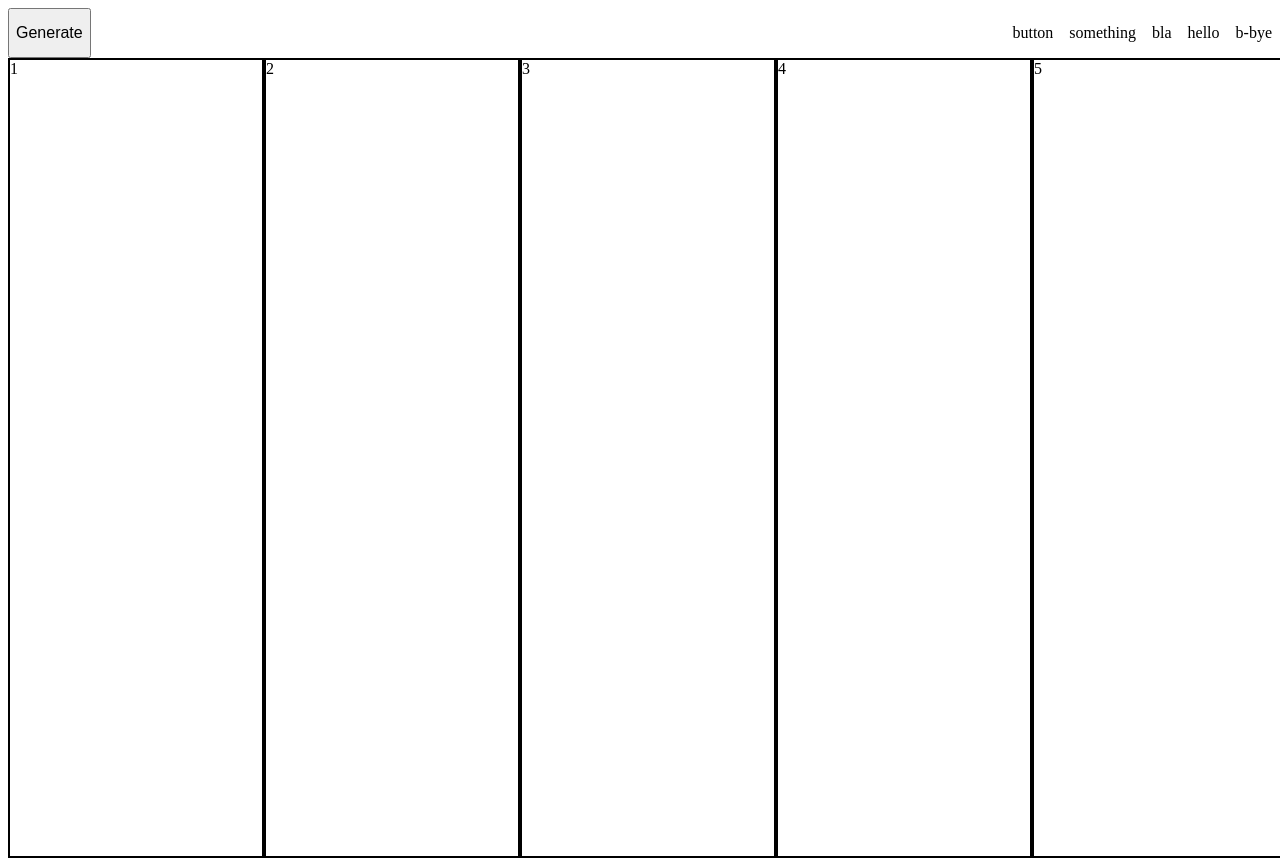
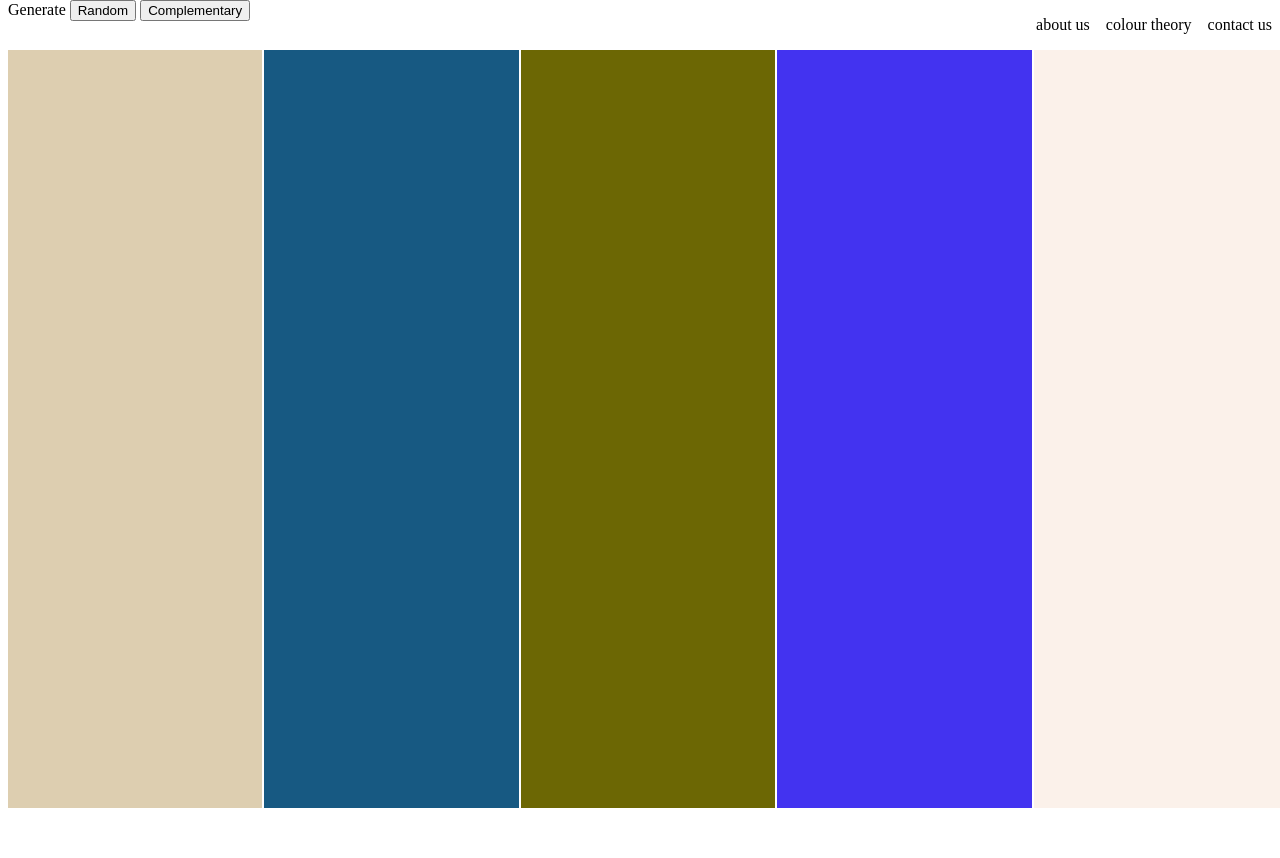
Before and after one commit to modanova/Palettetite, a plain HTML site: page index.html in a window 1280 px wide. After the commit the page ends 808 px from the top, so only its background shows below. Drawn offline with Linux system fonts and the light colour scheme.

Commit message:
two buttons added

```diff
--- a/index.html
+++ b/index.html
@@ -10,13 +10,13 @@
 
 <body>
     <div class="nav-bar row">
-        <button class="generate" onclick="randomPalette()">Generate</button>
+      <label>Generate
+        <button class="random btn" onclick="randomPalette()">Random</button>
+        <button class="compl btn" onclick="">Complementary</button></label>
         <ul class="row stack-lf">
-            <li>button</li>
-            <li>something</li>
-            <li>bla</li>
-            <li>hello</li>
-            <li>b-bye</li>
+            <li>about us</li>
+            <li>colour theory</li>
+            <li>contact us</li>
         </ul>
     </div>
         <div class="column-container row">
--- a/script.js
+++ b/script.js
@@ -1,4 +1,5 @@
 const columns = document.getElementsByClassName('column');
+randomPalette();
 
 function randomHslValues() {
   return [Math.round(Math.random() * 360), Math.round(Math.random() * 100), Math.round(Math.random() * 100)]
@@ -6,6 +7,10 @@ function randomHslValues() {
 
 function hslRandom(values) {
   return `hsl(${values[0]}, ${values[1]}%, ${values[2]}%)`;
+}
+
+function randomPalette() {
+  for (c of columns) {c.style.backgroundColor=hslRandom(randomHslValues())}
 }
 
 function complemHsl(values) {
@@ -19,7 +24,3 @@ function complemHsl(values) {
   values[0] = hue;
   return values;
 }
-
-function randomPalette() {
-  for (c of columns) {c.style.backgroundColor=hslRandom(randomHslValues())}
-}
--- a/styles.css
+++ b/styles.css
@@ -9,6 +9,10 @@ html, body {
 .nav-bar {
     background-color: white;
     justify-content: space-between;
+    position: absolute;
+    top: 0;
+    width: 100%;
+
 }
 .generate {
     font-size: 1em;
@@ -24,26 +28,13 @@ ul {
 }
 
 .column-container {
-    width: 100%;
+    width: 100vw;
     height: 100%;
     display: grid;
     grid-template-columns:1fr 1fr 1fr 1fr 1fr;
+    gap: 2px;
 }
 
-.column {
-    border: 2px solid black;
-}
-
-.column1 {
-}
-.column2 {
-}
-.column3 {
-}
-.column4 {
-}
-.column5 {
-}
 
 @media screen and (max-width: 900px) {
     .column-container {
```
